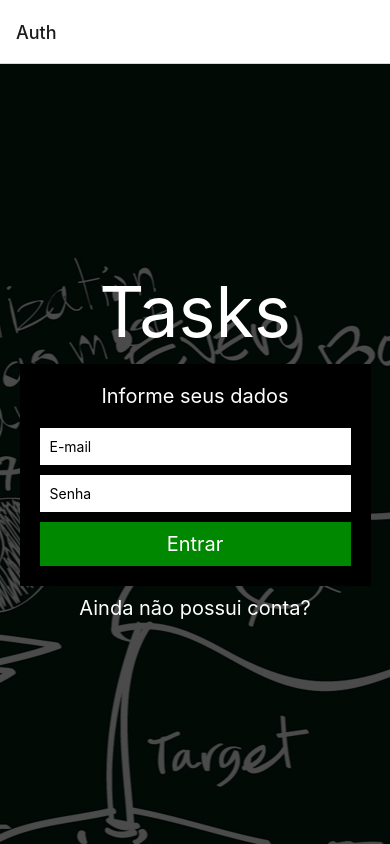
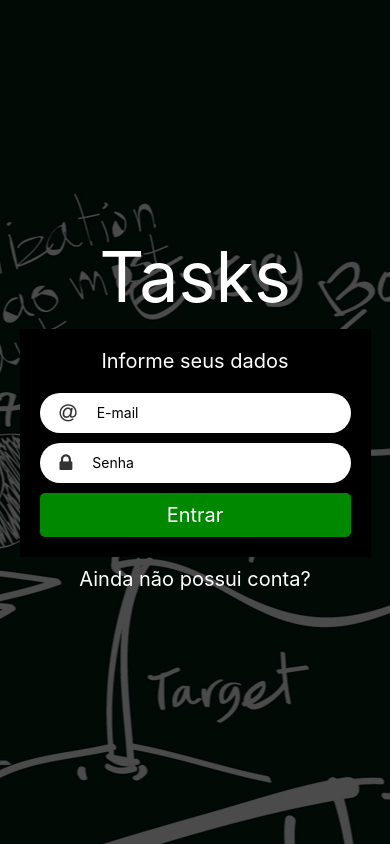
Before and after one commit to VashRogers/TasksApp, a React Native app: screen /Auth in a window 390 px wide. Shown: the top 844 px of the page. Built offline with nearby package versions, Linux system fonts and the light colour scheme.

Commit message:
Alterações em auth e criação de authInput

```diff
--- a/src/Navigator.js
+++ b/src/Navigator.js
@@ -1,18 +1,20 @@
-import React from 'react';
 import { View, Text } from 'react-native';
 import { NavigationContainer,  } from '@react-navigation/native';
 import { createNativeStackNavigator } from '@react-navigation/native-stack';
 
 import Auth from './screens/Auth';
 import AuthWithHooks from './screens/AuthWithHooks';
+import TaskList from './screens/TaskList';
 
 const Stack = createNativeStackNavigator();
 
 const Navigator = () => {
     return(
         <NavigationContainer>
-            <Stack.Navigator initialRouteName='Auth'>
-                <Stack.Screen name='Auth' component={AuthWithHooks}/>
+            <Stack.Navigator initialRouteName='Auth' screenOptions={{ headerShown:false }}>
+                <Stack.Screen name='Auth' component={Auth} />
+                <Stack.Screen name='Home' component={TaskList}/>
+
             </Stack.Navigator>
         </NavigationContainer>
     )
--- /dev/null
+++ b/src/components/AuthInput.js
@@ -0,0 +1,31 @@
+import React from 'react'
+import { View, Text, TextInput, StyleSheet  } from 'react-native';
+import Icon from 'react-native-vector-icons/FontAwesome'
+
+export default (props) => {
+    return(
+        <View style={[styles.container, props.style]}>
+            <Icon name={props.icon} size={20} style={styles.icon}/>
+            <TextInput {...props} style={styles.input}/>
+        </View>
+    )
+}
+
+const styles = StyleSheet.create({
+    container:{
+        width:'100%',
+        height:40,
+        backgroundColor:'gray',
+        borderRadius:20,
+        flexDirection:'row',
+        alignItems:'center'
+    },
+    icon:{
+        color:'#333',
+        marginLeft:20,
+    },
+    input:{
+        marginLeft:20,
+        width:'70%',
+    },
+})
--- a/src/screens/Auth.js
+++ b/src/screens/Auth.js
@@ -1,8 +1,9 @@
 import React, { Component } from 'react'
-import { ImageBackground, Text, View, StyleSheet, TextInput, TouchableOpacity, Platform, Alert } from 'react-native'
+import { ImageBackground, Text, View, StyleSheet, TouchableOpacity, Alert } from 'react-native'
 
 import backgroundImage from '../../assets/login.jpg'
 import commonStyles from '../commonStyles'
+import AuthInput from '../components/AuthInput'
 
 export default class Auth extends Component {
 
@@ -34,26 +35,28 @@ export default class Auth extends Component {
               {this.state.stageNew ? 'Crie sua conta' : 'Informe seus dados'}
             </Text>
             {this.state.stageNew &&
-               <TextInput
+               <AuthInput
                placeholder='Nome'
                value={this.state.name} style={styles.input}
                onChangeText={name => this.setState({ name })}
              />
 
             }
-            <TextInput
+            <AuthInput icon='at'
               placeholder='E-mail'
               value={this.state.email} style={styles.input}
               onChangeText={email => this.setState({ email })}
             />
-            <TextInput
+            <AuthInput
+              icon='lock'
               placeholder='Senha'
               value={this.state.password} style={styles.input}
               onChangeText={password => this.setState({ password })}
               secureTextEntry={true}
             />
             {this.state.stageNew &&
-              <TextInput
+              <AuthInput
+              icon='asterisk'
               placeholder='Confirme a senha'
               value={this.state.confirmPassword} style={styles.input}
               onChangeText={confirmPassword => this.setState({ confirmPassword })}
@@ -114,13 +117,14 @@ const styles = StyleSheet.create({
   input:{
     marginTop:10,
     backgroundColor:'white',
-    padding: Platform.OS == 'ios' ? 15 : 10
+    // padding: Platform.OS == 'ios' ? 15 : 10
   },
   button:{
     backgroundColor:'#080',
     marginTop:10,
     padding:10,
     alignItems:'center',
+    borderRadius:5,
   },
   buttonText:{
     color:'white',
--- a/src/screens/AuthWithHooks.js
+++ b/src/screens/AuthWithHooks.js
@@ -5,11 +5,11 @@ import backgroundImage from '../../assets/login.jpg'
 import commonStyles from '../commonStyles'
 
 const AuthWithHooks = () => {
-    const[ name, setName] = useState('');
-    const[ email, setEmail] = useState('');
-    const[ password, setPassword] = useState('');
-    const[ confirmPassword, setConfirmPassword] = useState('');
-    const[ stageNew, setStageNew] = useState(false)
+    const[ name, setName ] = useState('');
+    const[ email, setEmail ] = useState('');
+    const[ password, setPassword ] = useState('');
+    const[ confirmPassword, setConfirmPassword ] = useState('');
+    const[ stageNew, setStageNew ] = useState(false)
     // state = {
     //   name:'',
     //   email:'',
@@ -37,27 +37,27 @@ const AuthWithHooks = () => {
             {stageNew ? 'Crie sua conta' : 'Informe seus dados'}
           </Text>
           {stageNew &&
-              <TextInput
+              <AuthInput
               placeholder='Nome'
               value={name} style={styles.input}
               onChangeText={name => setName(name)}
             />
 
           }
-          <TextInput
+           <AuthInput icon='at'
             placeholder='E-mail'
             value={email} style={styles.input}
             onChangeText={email => setEmail(email)}
           />
-          <TextInput
-            placeholder='Senha'
+          <AuthInput
+              icon='lock'
             value={password} style={styles.input}
             onChangeText={password => setPassword(password)}
             secureTextEntry={true}
           />
           {stageNew &&
-            <TextInput
-            placeholder='Confirme a senha'
+            <AuthInput
+            icon='asterisk'
             value={confirmPassword} style={styles.input}
             onChangeText={confirmPassword => setConfirmPassword(confirmPassword)}
             secureTextEntry={true}
@@ -118,13 +118,14 @@ const styles = StyleSheet.create({
   input:{
     marginTop:10,
     backgroundColor:'white',
-    padding: Platform.OS == 'ios' ? 15 : 10
+    // padding: Platform.OS == 'ios' ? 15 : 10
   },
   button:{
     backgroundColor:'#080',
     marginTop:10,
     padding:10,
     alignItems:'center',
+    borderRadius:5,
   },
   buttonText:{
     color:'white',
```
